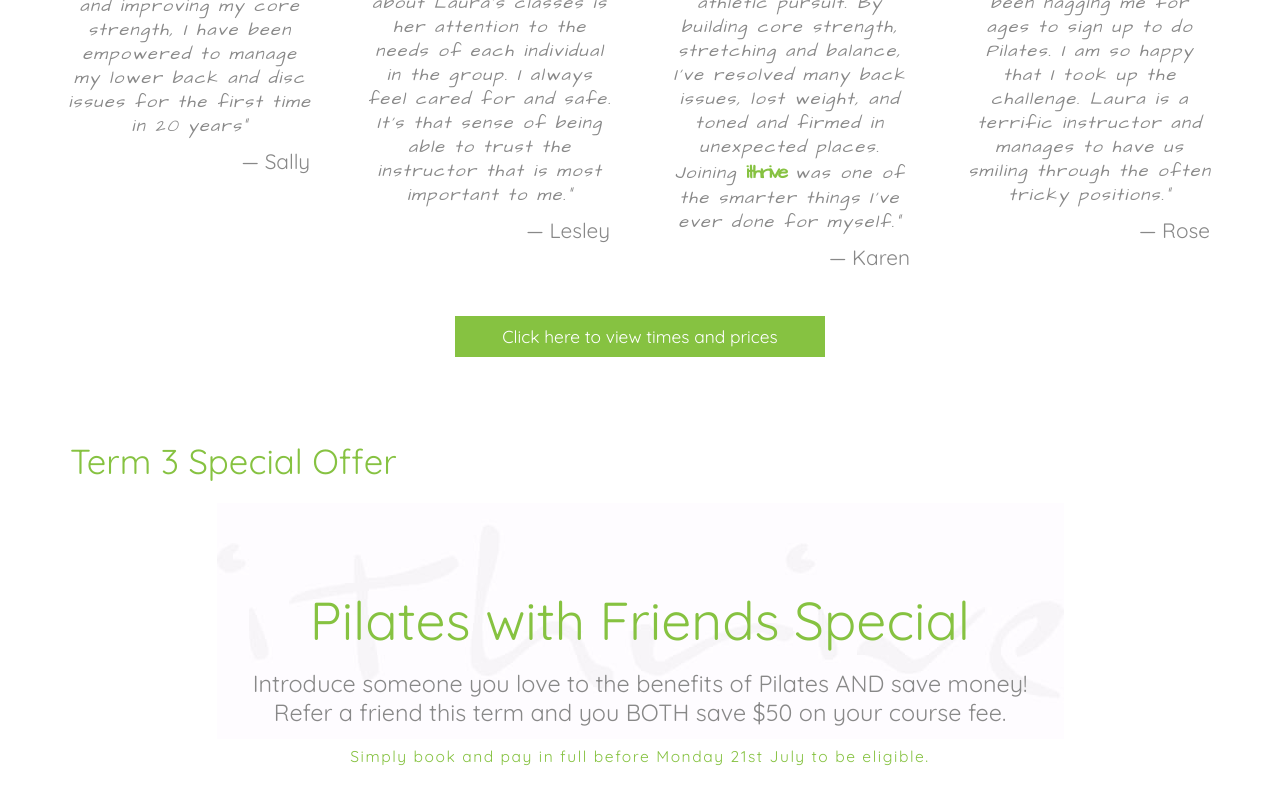
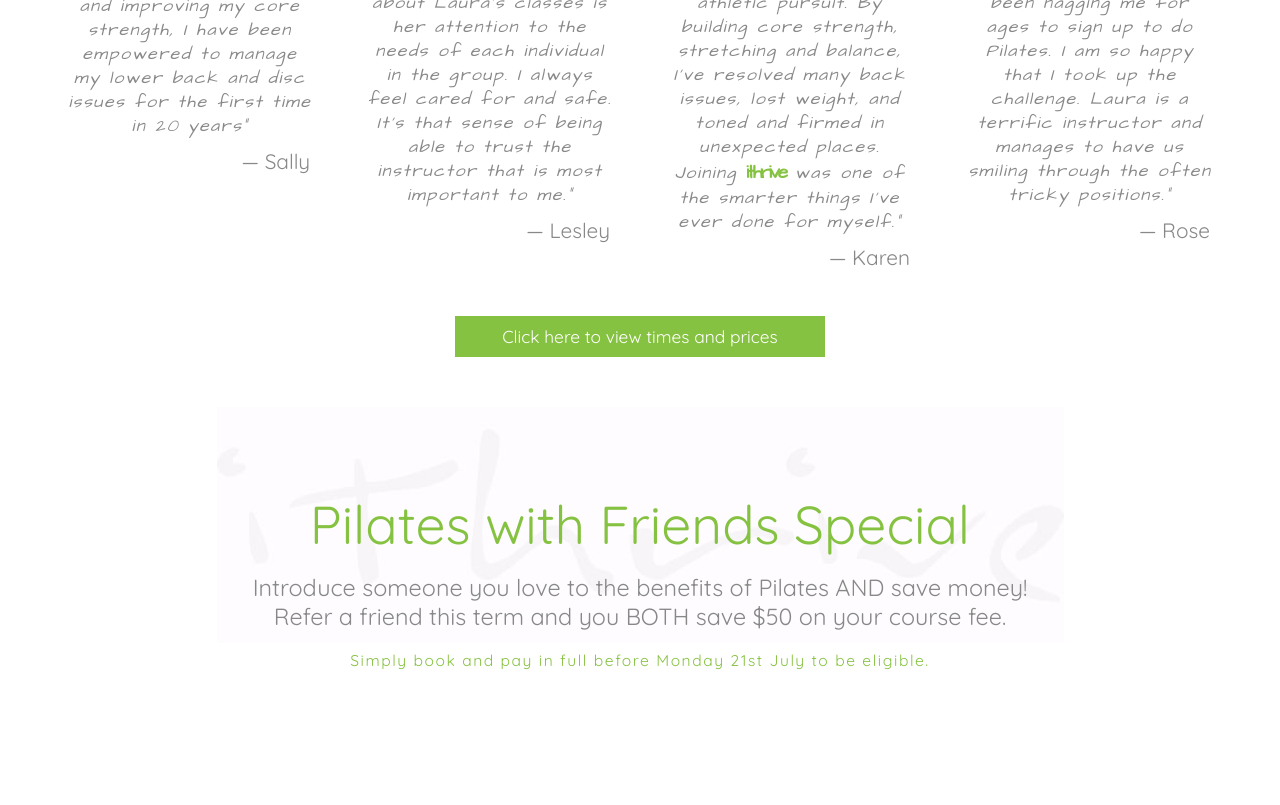
Before and after one commit to ithrive/ithrive.github.io-old, a Jekyll site: the page built from index.html, in a window 1280 px wide and 900 px high, scrolled down 1823 px. Shown: the top 805 px of the window. Built offline with Jekyll 4.4.1, drawn with Linux system fonts in a browser that asks for light colours.

Commit message:
took out term 3 specials headline

```diff
--- a/index.html
+++ b/index.html
@@ -143,19 +143,16 @@ page: index
         </div>
     </div>
 
-
-	<div class="row">
-		<a name="specials"></a>
-		<div class="span9">
-			<h2>Term 3 Special Offer</h2>
-		</div>
+		<div class="row">
 			<div class="offset1 span10">
 				<div class="info-box info-special">
+					<a name="specials"></a>
 					<h4>Pilates with Friends Special</h4>
 						<div class="info-offer">Introduce someone you love to the benefits of Pilates AND save money!<br>Refer a friend this term and you BOTH save $50 on your course fee.
-							</div>
-							<p class="special">Simply book and pay in full before Monday 21st July to be eligible.</p>
-							<br><div class="span5	 offset3 fb-like" data-href="https://www.facebook.com/ithrive.pilates" data-layout="standard" data-action="like" data-show-faces="true" data-share="true"></div>
+						</div>
+							<p class="special">Simply book and pay in full before Monday 21st July to be eligible.</p><br>
+						<div class="span6 offset3 fb-like" data-href="https://www.facebook.com/ithrive.pilates" data-layout="standard" data-action="like" data-show-faces="true" data-share="true">
+						</div>
 					</div>
 				</div>
 		</div>
```
